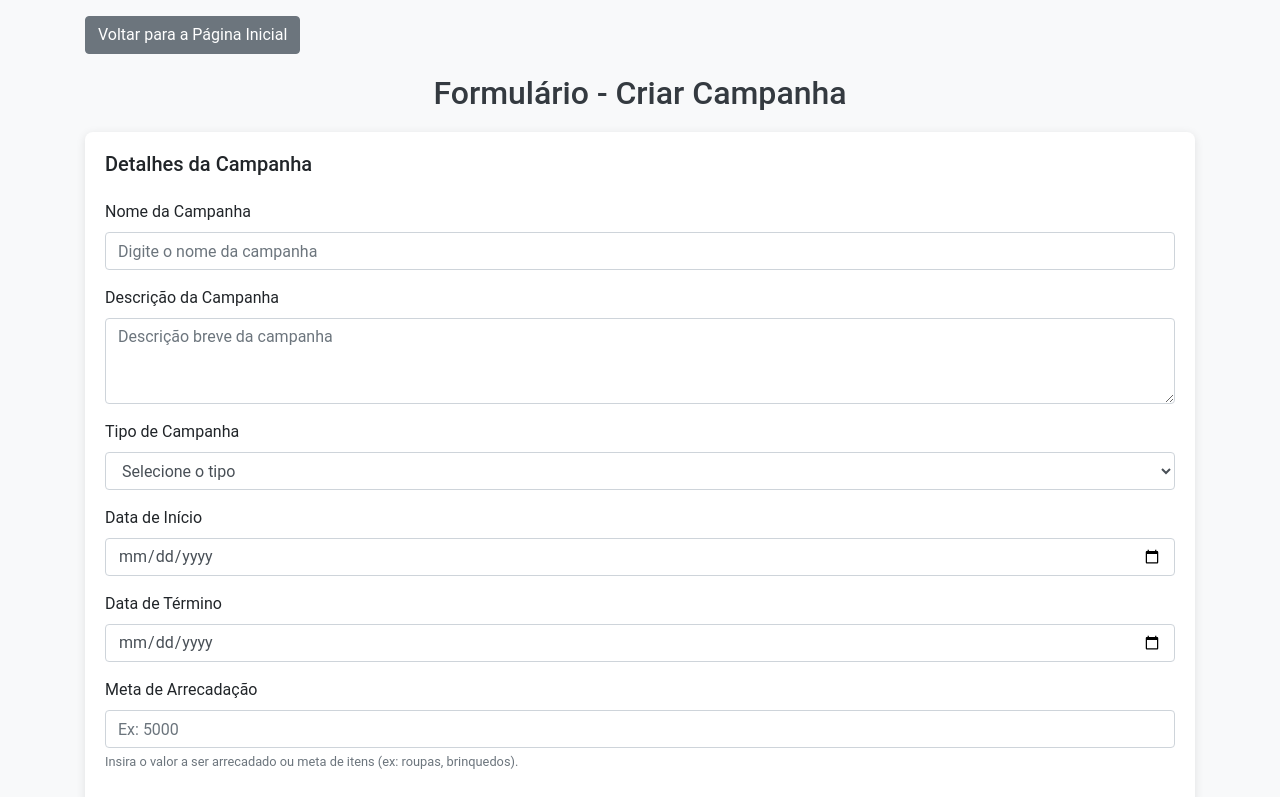
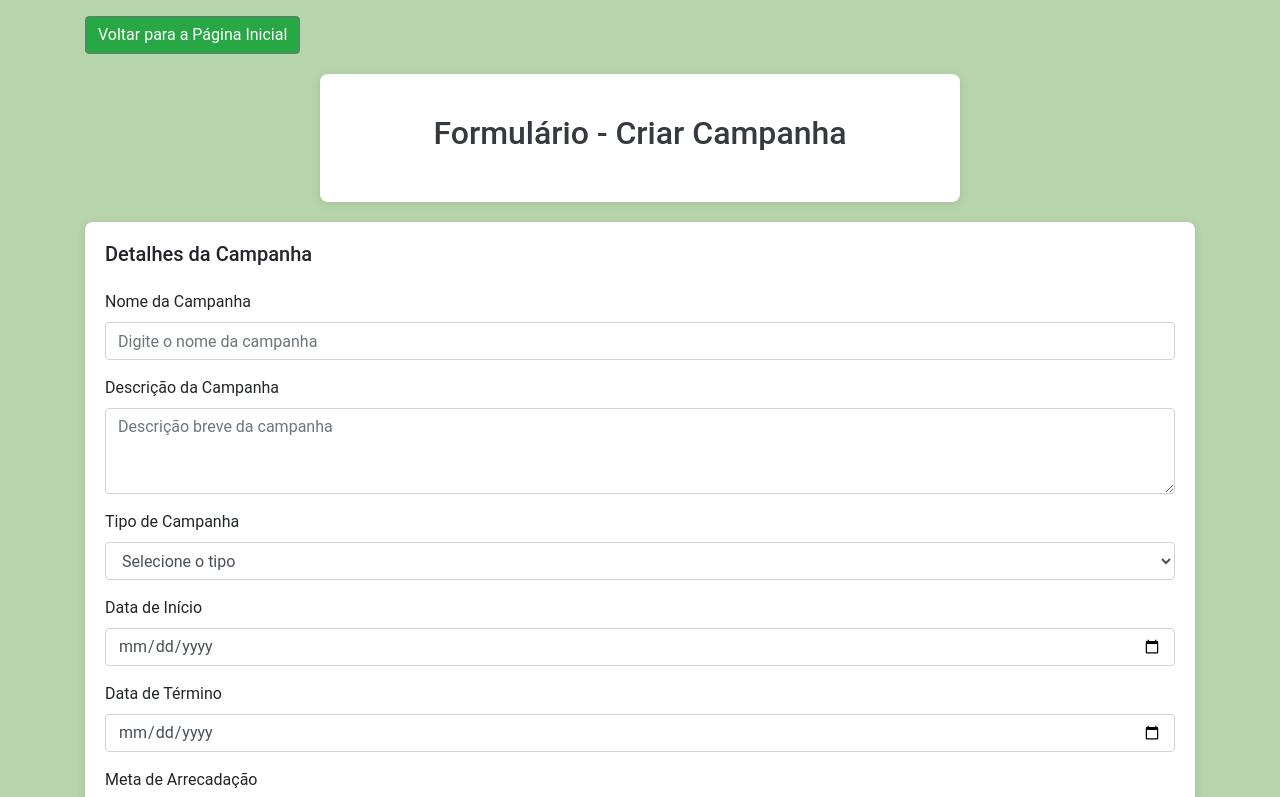
Before and after one commit to Doe-SE/page-doe-se, a plain HTML site: page pages/criar-campanha.html in a window 1280 px wide. Shown: the top 797 px of the page. Drawn offline with nearby package versions, Linux system fonts and the light colour scheme.

Commit message:
alteração do css na página de criar campanha

```diff
--- a/css/criar-campanha.css
+++ b/css/criar-campanha.css
@@ -1,12 +1,23 @@
 body {
-    background-color: #f8f9fa;
+    /* background-color: #f8f9fa; */
+    background-color: #b7d5ac;
     font-family: 'Roboto', sans-serif;
 }
 .form-title {
     text-align: center;
+    margin-bottom: 30px;
+    margin-top: 20px;
+    color: #343a40;
+}
+.title-form {
+    background-color: #ffffff;
+    padding: 20px;
+    border-radius: 8px;
+    box-shadow: 0 2px 10px rgba(0, 0, 0, 0.1);
     margin-bottom: 20px;
     margin-top: 20px;
-    color: #343a40;
+    width: 50%;
+    margin-left: 25%;
 }
 .form-section {
     background-color: #ffffff;
@@ -32,6 +43,10 @@ body {
     font-weight: bold;
 }
 
+.btn-secondary {
+    background-color: #28a745;
+}
+
 .btn-create-campaign:hover {
     background-color: #218838;
     color: #ffffff;
--- a/pages/criar-campanha.html
+++ b/pages/criar-campanha.html
@@ -15,7 +15,9 @@
         <a href="../index.html" class="btn btn-secondary">Voltar para a Página Inicial</a>
     </div>
 
-    <h2 class="form-title">Formulário - Criar Campanha</h2>
+    <div class="title-form">
+        <h2 class="form-title">Formulário - Criar Campanha</h2>
+    </div>
     <div class="container">
         <form>
             <!-- Campos da Campanha -->
```
